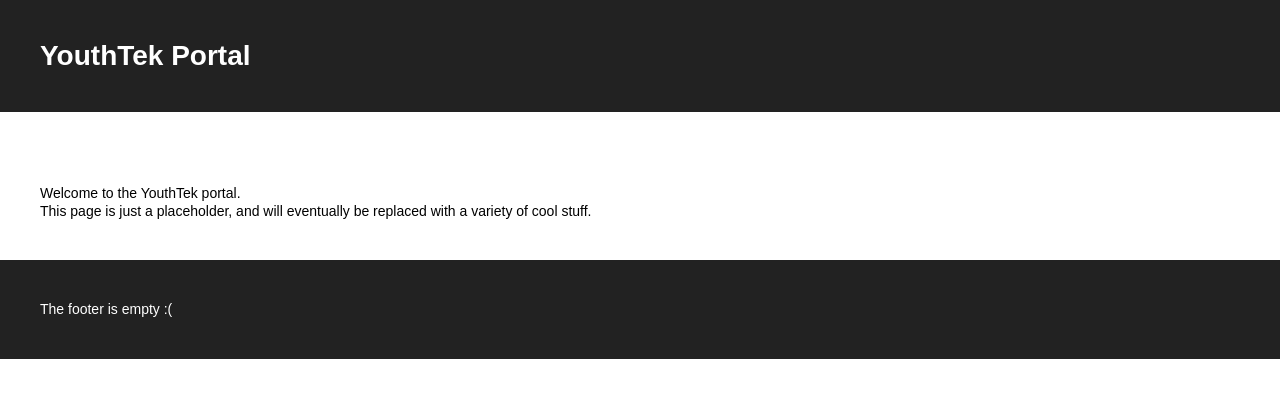
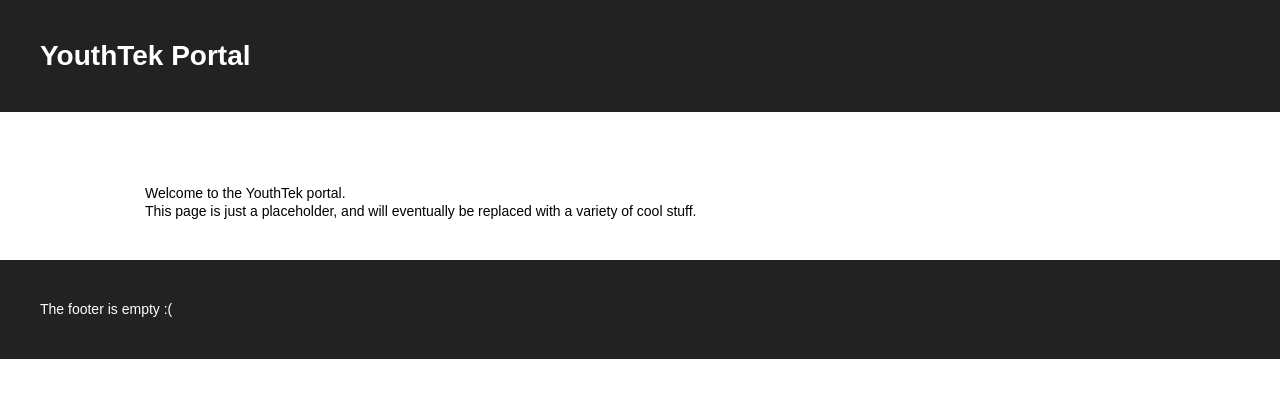
Before and after one commit to YouthTek/Portal, a Jekyll site: the page built from index.md, in a window 1280 px wide. Shown: the top 398 px of the page. Built offline with Jekyll 4.4.1, drawn with Linux system fonts in a browser that asks for light colours; Markdown is read by kramdown in place of the engine named in the settings.

Commit message:
Made main content centered and a set width
Signed-off-by: Tanya Gray <tanyagray.nz@gmail.com>

```diff
--- a/css/styles.css
+++ b/css/styles.css
@@ -23,6 +23,8 @@ p {
 
 .page-content {
   padding: 40px;
+  width: 990px;
+  margin: 0 auto;
 }
 
 .footer {
```
